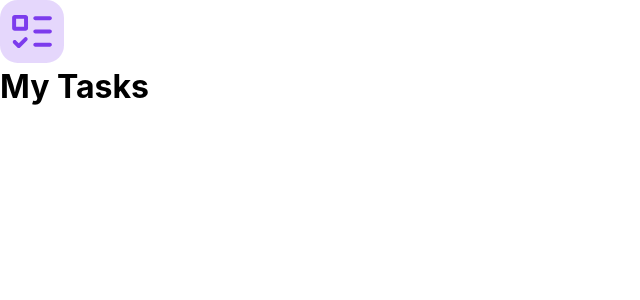
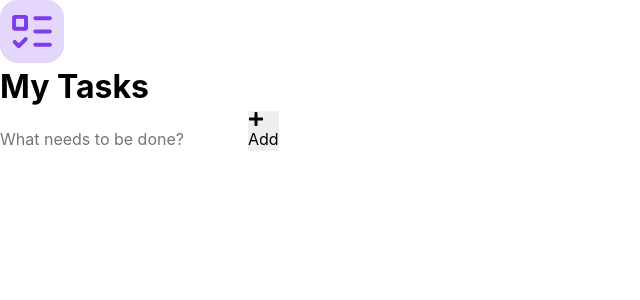
Before and after one commit to Fejiro001/to-do, a React (Create React App) app: page / in a window 1280 px wide. Shown: the top 300 px of the page, without its empty margins (0-640 px from the left). Built offline with nearby package versions, Linux system fonts and the light colour scheme.

Commit message:
Added create task form in its component and added it to the App.js file

```diff
--- a/package.json
+++ b/package.json
@@ -9,6 +9,7 @@
     "@testing-library/user-event": "^13.5.0",
     "react": "^19.2.6",
     "react-dom": "^19.2.6",
+    "react-icons": "^5.6.0",
     "react-scripts": "5.0.1",
     "web-vitals": "^2.1.4"
   },
--- a/src/App.js
+++ b/src/App.js
@@ -1,9 +1,11 @@
+import CreateTask from "./components/CreateTask";
 import Header from "./components/Header";
 
 function App() {
   return (
     <>
       <Header />
+      <CreateTask />
     </>
   );
 }
--- a/src/components/CreateTask.js
+++ b/src/components/CreateTask.js
@@ -0,0 +1,15 @@
+import { FaPlus } from "react-icons/fa";
+
+function CreateTask() {
+  return (
+    <form>
+      <input type="text" placeholder="What needs to be done?" />
+      <button>
+        <FaPlus />
+        Add
+      </button>
+    </form>
+  );
+}
+
+export default CreateTask;
```
Also changed, not shown: 1 other file (tests, documents, lock files or other folders).
